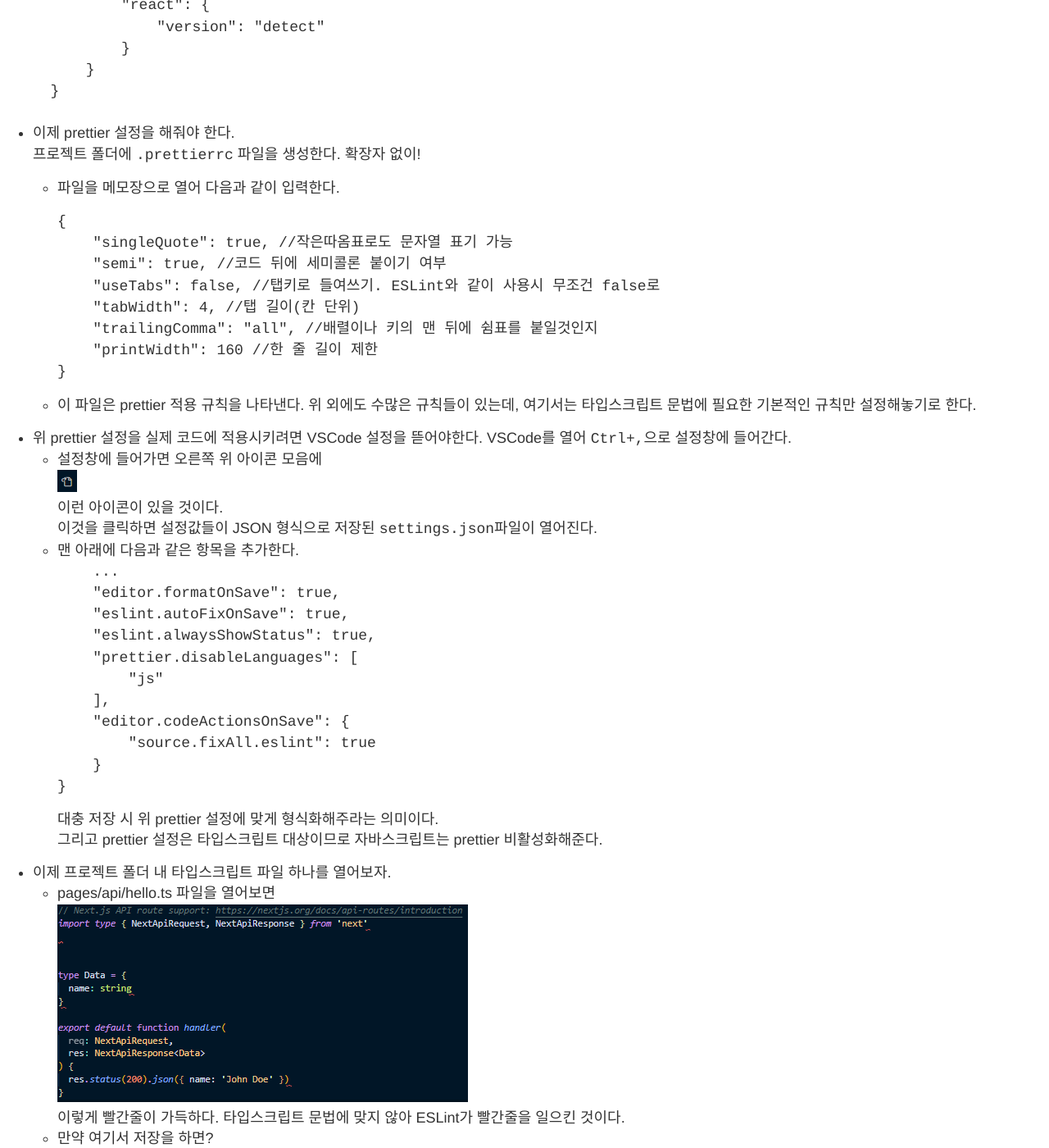
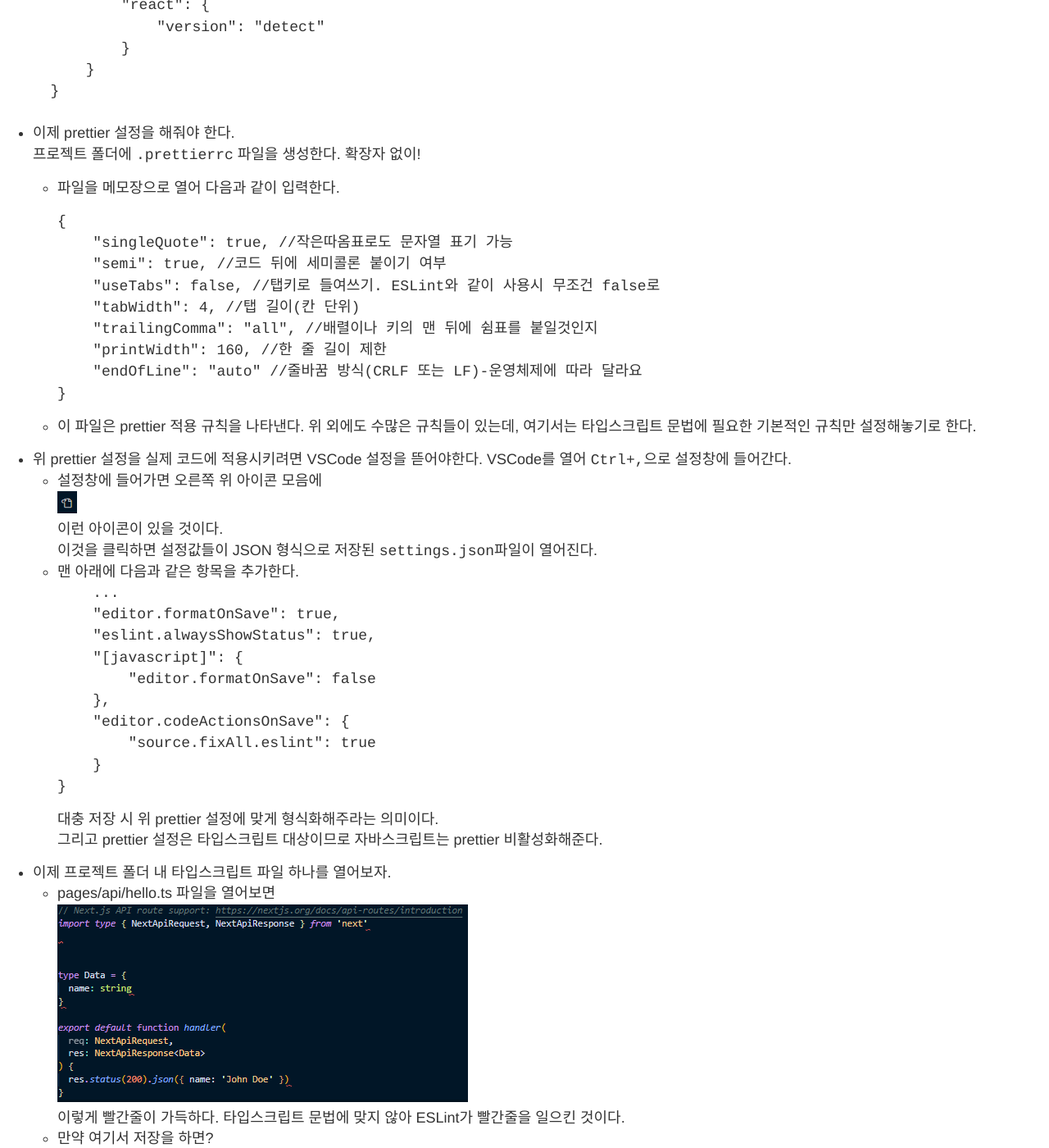
Before and after one commit to Kreator-Kaebal/Kreator-Kaebal.github.io, a Jekyll site: the page built from _posts/2022-3-2-typescript2.md, in a window 1280 px wide and 1400 px high, scrolled down 3465 px. Shown: the whole window at 82% size. Built offline with Jekyll 4.4.1, drawn with Linux system fonts in a browser that asks for light colours.

Commit message:
예제코드 수정

````diff
--- a/_posts/2022-3-2-typescript2.md
+++ b/_posts/2022-3-2-typescript2.md
@@ -144,7 +144,8 @@ excerpt : 타입스크립트 클론 코딩-사전준비
         "useTabs": false, //탭키로 들여쓰기. ESLint와 같이 사용시 무조건 false로
         "tabWidth": 4, //탭 길이(칸 단위)
         "trailingComma": "all", //배렬이나 키의 맨 뒤에 쉼표를 붙일것인지
-        "printWidth": 160 //한 줄 길이 제한
+        "printWidth": 160, //한 줄 길이 제한
+        "endOfLine": "auto" //줄바꿈 방식(CRLF 또는 LF)-운영체제에 따라 달라요
     }
     ```
 
@@ -159,11 +160,10 @@ excerpt : 타입스크립트 클론 코딩-사전준비
     ```JSON
         ...
         "editor.formatOnSave": true,
-        "eslint.autoFixOnSave": true,
         "eslint.alwaysShowStatus": true,
-        "prettier.disableLanguages": [
-            "js"
-        ],
+        "[javascript]": {
+            "editor.formatOnSave": false
+        },
         "editor.codeActionsOnSave": {
             "source.fixAll.eslint": true
         }
````
